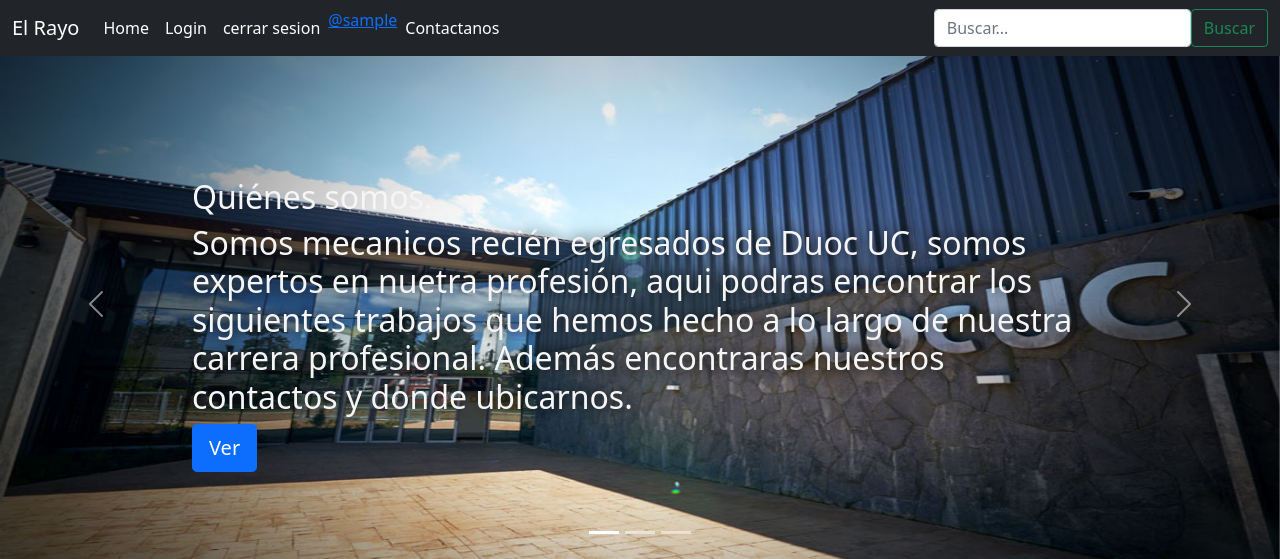
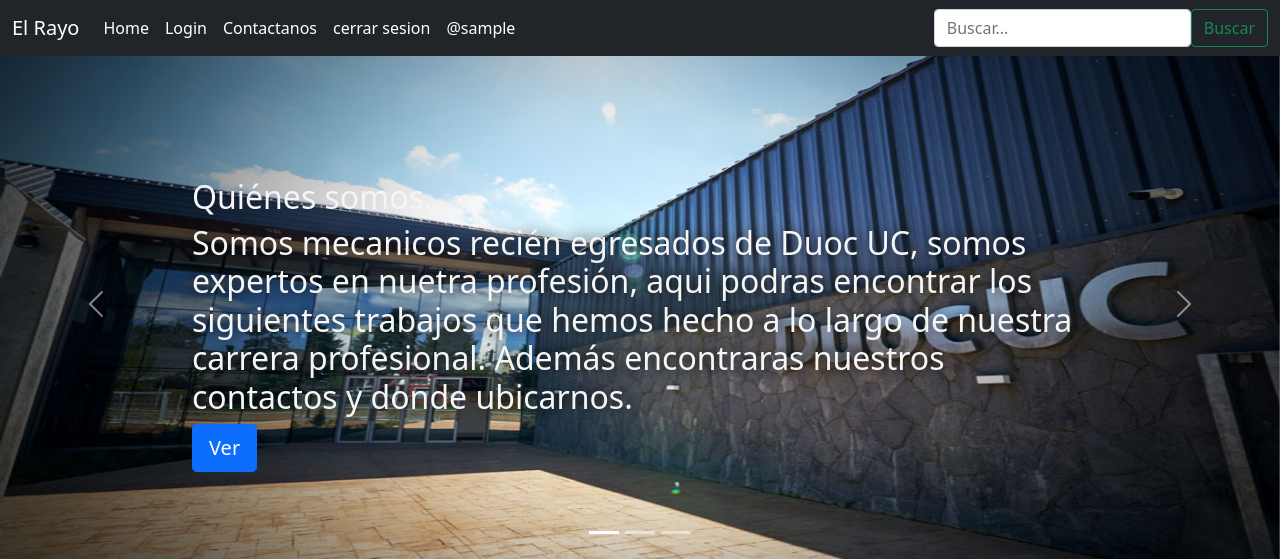
Before and after one commit to jonkis12/Taller-Meca-nico-Rayo-Makween, a Django app: page / in a window 1280 px wide. Shown: the top 559 px of the page. Run offline with Django 4.2, Linux system fonts and the light colour scheme; the visitor is signed in with stand-in values (Sample User, id 1); some libraries are stand-ins or nearby versions.

Commit message:
Update index.html

```diff
--- a/Taller-Meca-nico-Rayo-Makween/TallerMecanico/core/templates/core/index.html
+++ b/Taller-Meca-nico-Rayo-Makween/TallerMecanico/core/templates/core/index.html
@@ -79,24 +79,28 @@
 <li class="nav-item">
                 <a class="nav-link active" href="{% url 'login' %}">Login</a>
               </li>
+
+
+
+
+               <li>
+                 <a href="% url 'login' %"></a>
+                </li>
+
+
+              <li class="nav-item">
+                <a class="nav-link active" href="{% url 'form_cliente' %}">Contactanos</a>
+              </li>
               {% if user.is_authenticated %}
               <li class="nav-item">
                 <a class="nav-link active"href="{% url 'logout' %}">cerrar sesion</a>
               </li>
               <li>
-                <a href ="#">@{{ user.username}}</a>
+                 <a class="nav-link active" href ="#">@{{ user.username}}</a>
               </li>
               {% else %}
-              <li>
-                 <a href="% url 'login' %"></a>
-                </li>
-                <li>
 
-                </li>
-                  {% endif %}
-              <li class="nav-item">
-                <a class="nav-link active" href="{% url 'form_cliente' %}">Contactanos</a>
-              </li>
+              {% endif %}
             </ul>
             <form class="d-flex">
               <label for="exampleDataList" class="form-label"></label>
```
